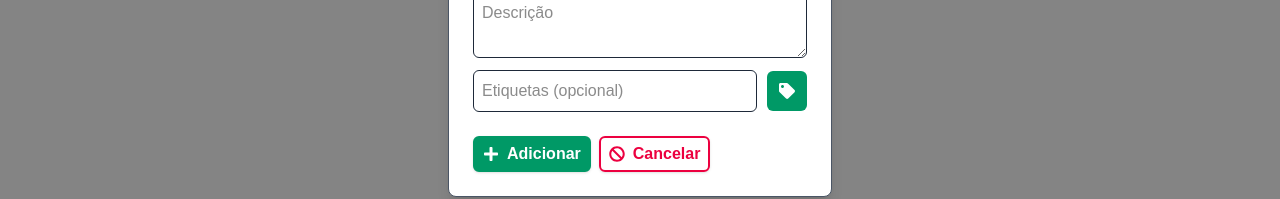
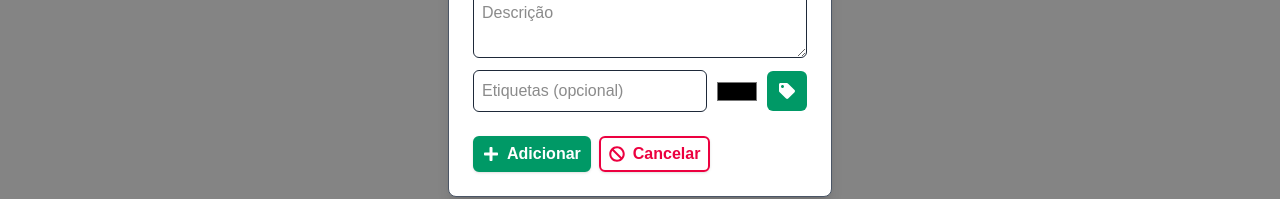
Before and after one commit to gab-souza-martins/digital-collection, a Next.js app: page / in a window 1280 px wide. Both pictures are taken after a click on the button "Adicionar". Shown: the part 476-675 px from the top of the page. Built offline with nearby package versions, Linux system fonts and the light colour scheme.

Commit message:
Etiquetas agora recebem uma cor do usuário e aparecem com essa cor. Cores claras ainda são difíceis ou impossíveis de ler

```diff
--- a/src/app/Components/AddForm.tsx
+++ b/src/app/Components/AddForm.tsx
@@ -18,11 +18,15 @@ interface AddFormProps {
 }
 
 const AddForm: React.FC<AddFormProps> = ({ onAdd, closeForm }) => {
+   // *Handlers de nome e descrição
    const [name, setName] = React.useState<string>("");
    const [description, setDescription] = React.useState<string>("");
 
+   // *Handlers e funções das tags
    const [tagInput, setTagInput] = React.useState<string>("");
    const [itemTags, setItemTags] = React.useState<Tag[]>([]);
+   const [tagColor, setTagColor] = React.useState<string>("");
+
    const addTag = (
       e:
          | React.MouseEvent<HTMLButtonElement>
@@ -35,16 +39,18 @@ const AddForm: React.FC<AddFormProps> = ({ onAdd, closeForm }) => {
       } else {
          setItemTags((prev) => [
             ...prev,
-            { id: uuidv4(), name: tagInput.trim() },
+            { id: uuidv4(), name: tagInput.trim(), color: tagColor },
          ]);
          setTagInput("");
       }
    };
+
    const filterTag = (index: string) => {
       const newTags = itemTags.filter((t) => t.id !== index);
       setItemTags(newTags);
    };
 
+   // *Converter imagem para base64 e mostrá-la no form
    const fileToBase64 = (e: React.ChangeEvent<HTMLInputElement>) => {
       e.preventDefault();
       if (!e.target.files || e.target.files.length === 0) return;
@@ -62,8 +68,10 @@ const AddForm: React.FC<AddFormProps> = ({ onAdd, closeForm }) => {
    const [hasSelectedImage, setHasSelectedImage] =
       React.useState<boolean>(false);
 
+   // *Handler de erro
    const [error, setError] = React.useState<boolean>(false);
 
+   // *Handler de submit
    const handleSubmit = (e: React.MouseEvent<HTMLButtonElement>) => {
       e.preventDefault();
 
@@ -143,13 +151,22 @@ const AddForm: React.FC<AddFormProps> = ({ onAdd, closeForm }) => {
                         e.key === "Enter" && (e.preventDefault(), addTag(e))
                      }
                      type="text"
-                     className="border border-gray-800 rounded-md p-2 min-w-78/100 sm:min-w-85/100"
+                     className="border border-gray-800 rounded-md p-2 min-w-7/10"
                      value={tagInput}
                      placeholder="Etiquetas (opcional)"
                   />
 
+                  <input
+                     onChange={(e) => setTagColor(e.target.value)}
+                     value={tagColor}
+                     aria-label="Escolher cor da etiqueta"
+                     className="w-full"
+                     type="color"
+                  />
+
                   <button
                      onClick={addTag}
+                     aria-label="Adicionar etiqueta."
                      className="cursor-pointer p-3 rounded-md bg-emerald-600 text-white
                                 hover:bg-emerald-700 active:bg-emerald-800 transition duration-75 ease-in-out"
                   >
@@ -163,6 +180,7 @@ const AddForm: React.FC<AddFormProps> = ({ onAdd, closeForm }) => {
                         key={t.id}
                         id={t.id}
                         name={t.name}
+                        color={t.color}
                         removeTag={filterTag}
                      />
                   ))}
--- a/src/app/Components/CollectionCard.tsx
+++ b/src/app/Components/CollectionCard.tsx
@@ -24,7 +24,7 @@ const CollectionCard: React.FC<CollectionCardProps> = ({
    };
 
    return (
-      <div className="w-2xs min-h-[100%] flex flex-col justify-start border rounded-lg p-4 shadow-md">
+      <div className="flex flex-col w-2xs min-h-[100%] justify-start border rounded-lg p-4 shadow-md">
          <h2 className="text-2xl font-semibold break-all">{title}</h2>
 
          {image && (
--- a/src/app/Components/ItemCard.tsx
+++ b/src/app/Components/ItemCard.tsx
@@ -80,6 +80,7 @@ const ItemCard: React.FC<ItemCardProps> = ({
                      key={t.id}
                      id={t.id}
                      name={t.name}
+                     color={t.color}
                      removeTag={() => handleFilterTags(t.id)}
                   />
                ))}
--- a/src/app/Components/TagComponent.tsx
+++ b/src/app/Components/TagComponent.tsx
@@ -4,16 +4,25 @@ import { FaX } from "react-icons/fa6";
 interface TagComponentProps {
    id: string;
    name: string;
+   color: string;
    removeTag: (index: string) => void;
 }
 
-const TagComponent: React.FC<TagComponentProps> = ({ id, name, removeTag }) => {
+const TagComponent: React.FC<TagComponentProps> = ({
+   id,
+   name,
+   color,
+   removeTag,
+}) => {
    const handleRemoveTag = () => {
       removeTag(id);
    };
 
    return (
-      <div className="flex items-center gap-2 border border-dashed rounded-md pl-2 pr-1 bg-rose-600 text-white shadow-md">
+      <div
+         className="flex items-center gap-2 border border-dashed rounded-md pl-2 pr-1 text-white shadow-md"
+         style={{ backgroundColor: color }}
+      >
          <span>{name}</span>
 
          <button
--- a/src/app/Types/TagType.tsx
+++ b/src/app/Types/TagType.tsx
@@ -1,6 +1,7 @@
 interface Tag {
    id: string;
    name: string;
+   color: string;
 }
 
 export default Tag;
```
